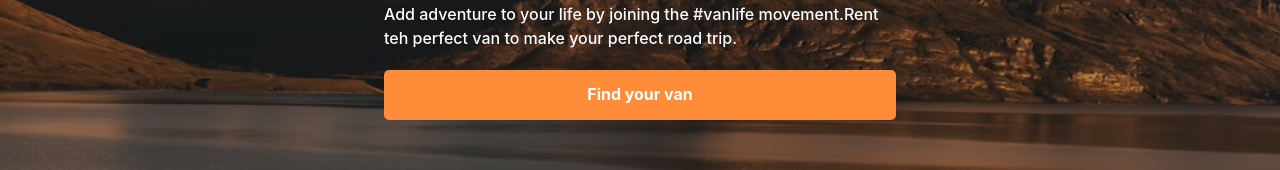
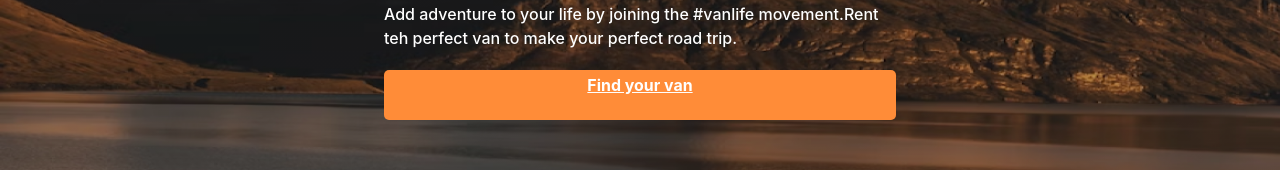
Before and after one commit to ihnaqi/van-life, a React (Vite) app: page / in a window 1280 px wide. Shown: the part 407-577 px from the top of the page. Built offline with nearby package versions, Linux system fonts and the light colour scheme; the HTML template or start-up script is replaced by a standard one.

Commit message:
modified Home.jsx

```diff
--- a/src/pages/Home.jsx
+++ b/src/pages/Home.jsx
@@ -1,4 +1,4 @@
-
+import { Link } from "react-router-dom";
 
 export default function Home() {
     return (
@@ -10,7 +10,7 @@
           <p className="main-desc">
             Add adventure to your life by joining the #vanlife movement.Rent teh perfect van to make your perfect road trip.
           </p>
-          <button className="main-button" type="button">Find your van</button>
+          <Link className="main-button" to='/vans'>Find your van</Link>
         </section>
       </main>
     )
```
